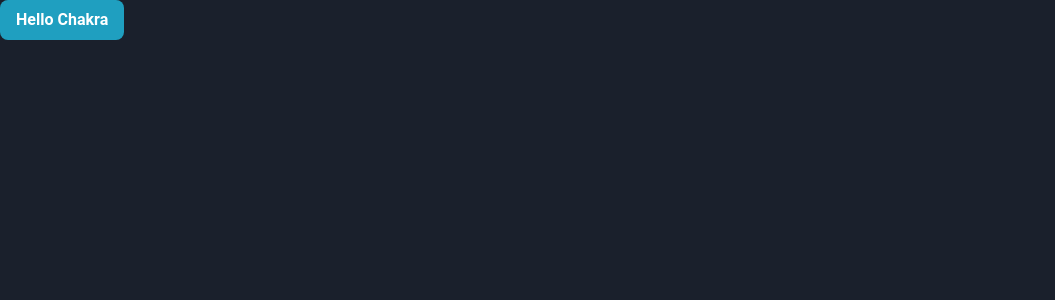
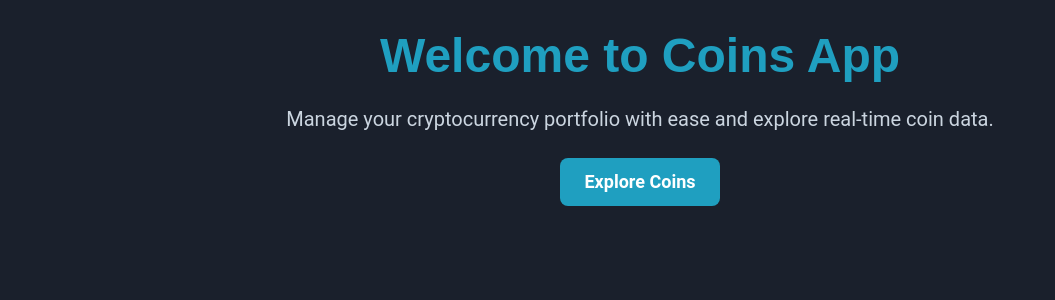
Before and after one commit to jdwd40/coins-fe-c, a React (Vite) app: page / in a window 1280 px wide. Shown: the top 300 px of the page, without its empty margins (0-1055 px from the left). Built offline with nearby package versions, Linux system fonts and the light colour scheme.

Commit message:
added home page

```diff
--- a/package.json
+++ b/package.json
@@ -15,7 +15,8 @@
     "@emotion/styled": "^11.13.0",
     "framer-motion": "^11.11.1",
     "react": "^18.3.1",
-    "react-dom": "^18.3.1"
+    "react-dom": "^18.3.1",
+    "react-router-dom": "^6.26.2"
   },
   "devDependencies": {
     "@eslint/js": "^9.11.1",
--- a/src/App.tsx
+++ b/src/App.tsx
@@ -1,11 +1,17 @@
-import { Button } from '@chakra-ui/react';
+import React from 'react';
+import { BrowserRouter as Router, Routes, Route } from 'react-router-dom';
+import Home from './pages/Home'; // Adjust the path according to your structure
+// Import other pages/components as needed
 
-function App() {
+const App: React.FC = () => {
   return (
-    <div>
-      <Button colorScheme="teal">Hello Chakra</Button>
-    </div>
+    <Router>
+      <Routes>
+        <Route path="/" element={<Home />} />
+        {/* Add other routes here as needed */}
+      </Routes>
+    </Router>
   );
-}
+};
 
 export default App;
--- a/src/pages/Home.tsx
+++ b/src/pages/Home.tsx
@@ -0,0 +1,33 @@
+import React from 'react';
+import { Box, Heading, Text, Button, VStack } from '@chakra-ui/react';
+import { useNavigate } from 'react-router-dom';
+
+const Home: React.FC = () => {
+  const navigate = useNavigate();
+
+  const handleExploreCoins = () => {
+    navigate('/coins');
+  };
+
+  return (
+    <Box p={8} textAlign="center">
+      <VStack spacing={6}>
+        <Heading as="h1" size="2xl" color="brand.500">
+          Welcome to Coins App
+        </Heading>
+        <Text fontSize="xl" color="gray.300">
+          Manage your cryptocurrency portfolio with ease and explore real-time coin data.
+        </Text>
+        <Button
+          colorScheme="teal"
+          size="lg"
+          onClick={handleExploreCoins}
+        >
+          Explore Coins
+        </Button>
+      </VStack>
+    </Box>
+  );
+};
+
+export default Home;
--- a/src/theme.ts
+++ b/src/theme.ts
@@ -24,7 +24,7 @@ const theme = extendTheme({
         },
         background: '#1a202c', // Chakra's default dark mode background
         surface: '#2d3748', // A slightly lighter surface for card elements
-    accent: '#d53f8c',  // Funky accent color - bright pink
+        accent: '#ff9800',  // New accent color - bright orange
         muted: '#718096', // Muted grey for less important elements
       },
       fonts: {
```
Also changed, not shown: src/main.tsx (+8 -8 lines), 1 other file (tests, documents, lock files or other folders). Lines whose indentation alone changed are shown as unchanged.
